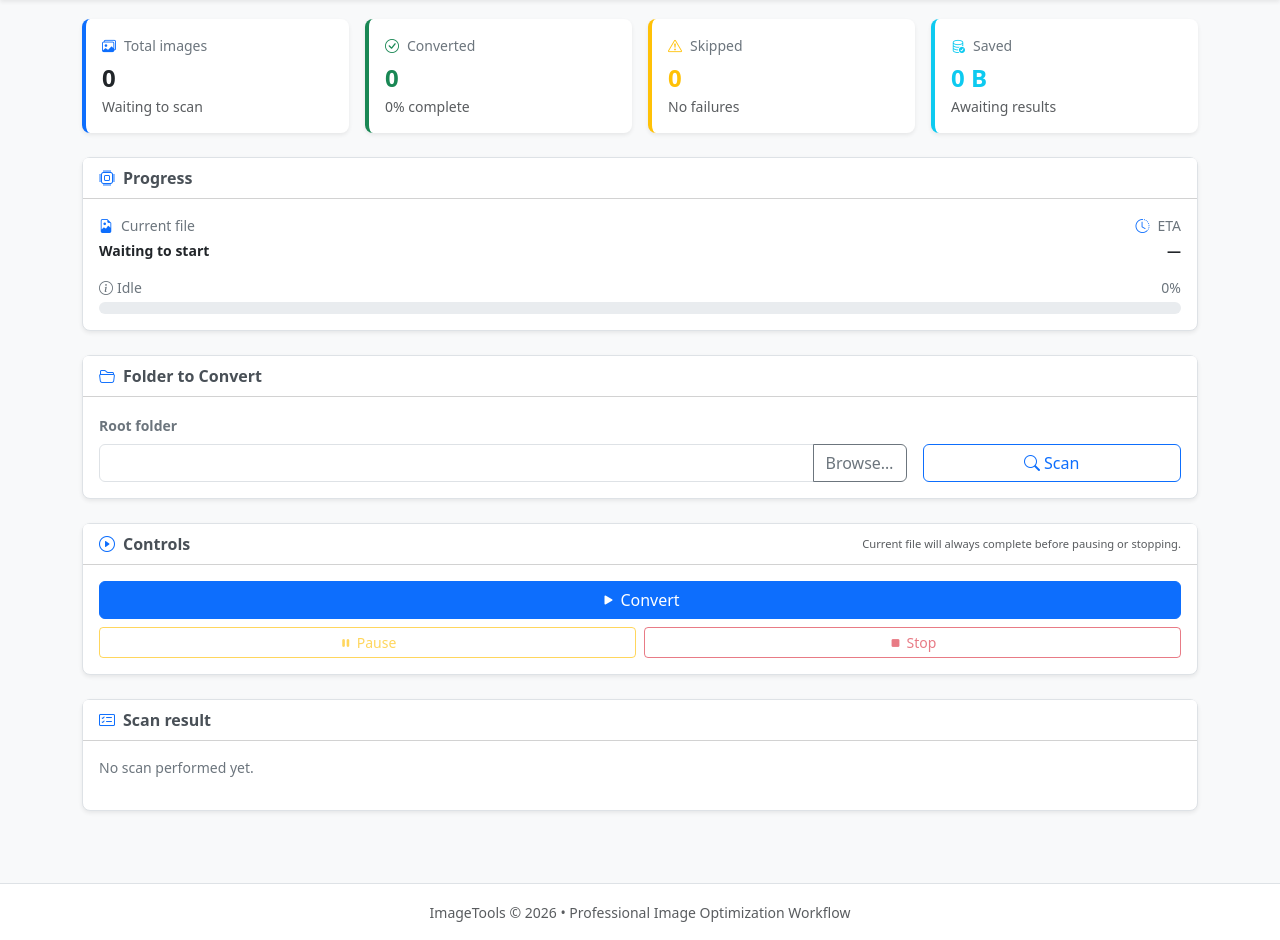
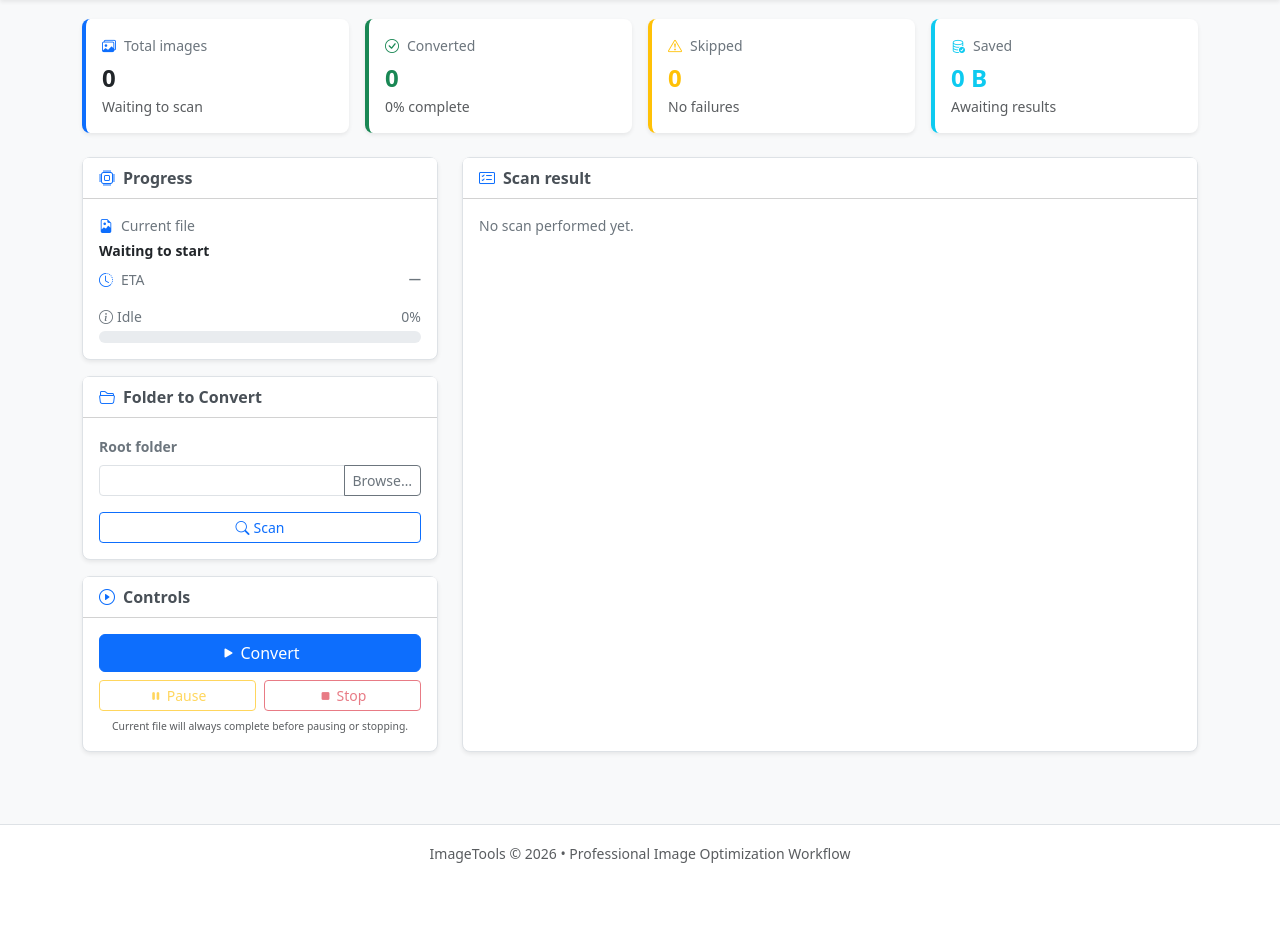
Before and after one commit to scott-dowell/ImageTools, a Flask app: page / in a window 1280 px wide. Shown: the part 69-1009 px from the top of the page. After the commit the page ends 932 px from the top, so only its background shows below. Run offline with Flask 3, Linux system fonts and the light colour scheme.

Commit message:
Implement two-column dashboard layout. Closes #32

```diff
--- a/templates/index.html
+++ b/templates/index.html
@@ -102,23 +102,27 @@
       </div>
     </div>
 
-    <div class="card shadow-sm mb-4">
+    <div class="row g-4">
+      <!-- Sidebar: Progress, Configuration, and Controls -->
+      <div class="col-lg-4 d-flex flex-column gap-3">
+
+        <div class="card shadow-sm">
           <div class="card-header bg-white d-flex align-items-center">
             <i class="bi bi-cpu me-2 text-primary"></i>Progress
           </div>
           <div class="card-body">
-        <div class="row g-3 mb-3">
-          <div class="col-md-9">
+            <div class="row g-2 mb-3">
+              <div class="col-12">
                 <div class="small text-secondary d-flex align-items-center">
                   <i class="bi bi-file-earmark-image me-2 text-primary"></i>Current file
                 </div>
                 <div id="summaryCurrentFile" class="fw-semibold text-truncate small mt-1">Waiting to start</div>
               </div>
-          <div class="col-md-3 text-end">
-            <div class="small text-secondary d-flex align-items-center justify-content-end">
-              <i class="bi bi-clock-history me-2 text-primary"></i>ETA
+              <div class="col-12 mt-2">
+                <div class="small text-secondary d-flex align-items-center justify-content-between">
+                  <span><i class="bi bi-clock-history me-2 text-primary"></i>ETA</span>
+                  <span id="summaryEta" class="fw-semibold small">—</span>
                 </div>
-            <div id="summaryEta" class="fw-semibold small mt-1">—</div>
               </div>
             </div>
 
@@ -133,21 +137,21 @@
           </div>
         </div>
 
-    <div class="card shadow-sm mb-4">
+        <div class="card shadow-sm">
           <div class="card-header bg-white d-flex align-items-center">
             <i class="bi bi-folder2-open me-2 text-primary"></i>Folder to Convert
           </div>
           <div class="card-body">
-        <div class="row g-3 align-items-end">
-          <div class="col-md-9">
+            <div class="row g-3">
+              <div class="col-12">
                 <label class="form-label text-secondary small fw-bold">Root folder</label>
-            <div class="input-group">
+                <div class="input-group input-group-sm">
                   <input id="rootFolder" class="form-control" placeholder="" />
                   <button id="browseBtn" class="btn btn-outline-secondary" type="button" data-bs-toggle="modal" data-bs-target="#browseModal">Browse…</button>
                 </div>
               </div>
-          <div class="col-md-3 d-flex gap-2">
-            <button id="scanBtn" class="btn btn-outline-primary w-100">
+              <div class="col-12">
+                <button id="scanBtn" class="btn btn-outline-primary w-100 btn-sm">
                   <i class="bi bi-search me-1"></i>Scan
                 </button>
               </div>
@@ -155,10 +159,9 @@
           </div>
         </div>
 
-    <div class="card shadow-sm mb-4">
+        <div class="card shadow-sm">
           <div class="card-header bg-white d-flex align-items-center justify-content-between">
             <span><i class="bi bi-play-circle me-2 text-primary"></i>Controls</span>
-        <span class="text-muted small fw-normal" style="font-size: 0.7rem;">Current file will always complete before pausing or stopping.</span>
           </div>
           <div class="card-body">
             <div class="d-grid gap-2">
@@ -178,11 +181,16 @@
                 </div>
               </div>
             </div>
+            <div class="text-center text-muted mt-2" style="font-size: 0.65rem;">
+              Current file will always complete before pausing or stopping.
+            </div>
           </div>
         </div>
 
-    <div class="row g-4">
-      <div class="col-12">
+      </div>
+
+      <!-- Main Content: Scan Results -->
+      <div class="col-lg-8">
         <div class="card shadow-sm h-100 results-card">
           <div class="card-header bg-white d-flex align-items-center">
             <i class="bi bi-card-checklist me-2 text-primary"></i>Scan result
```
Also changed, not shown: CHANGELOG.md. Lines whose indentation alone changed are shown as unchanged.
